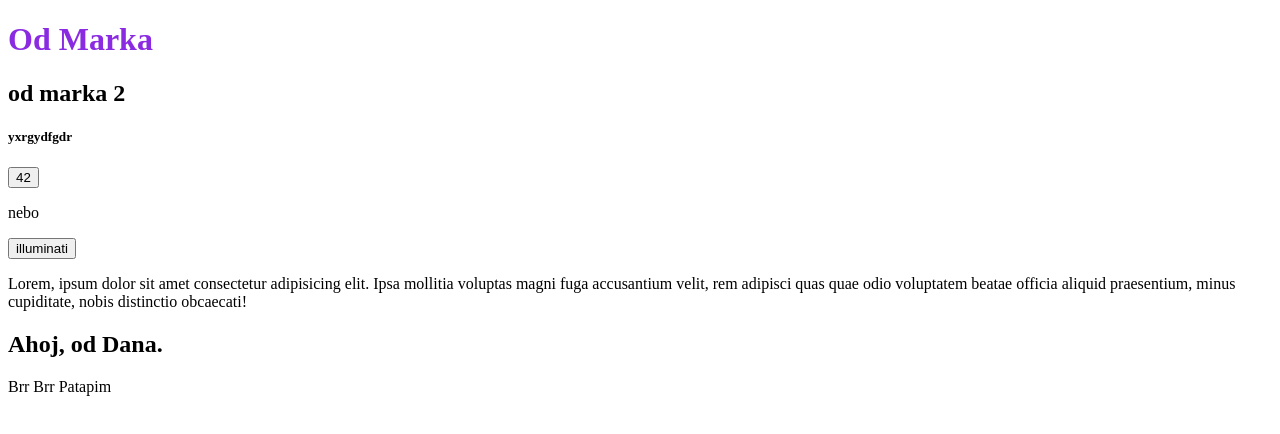
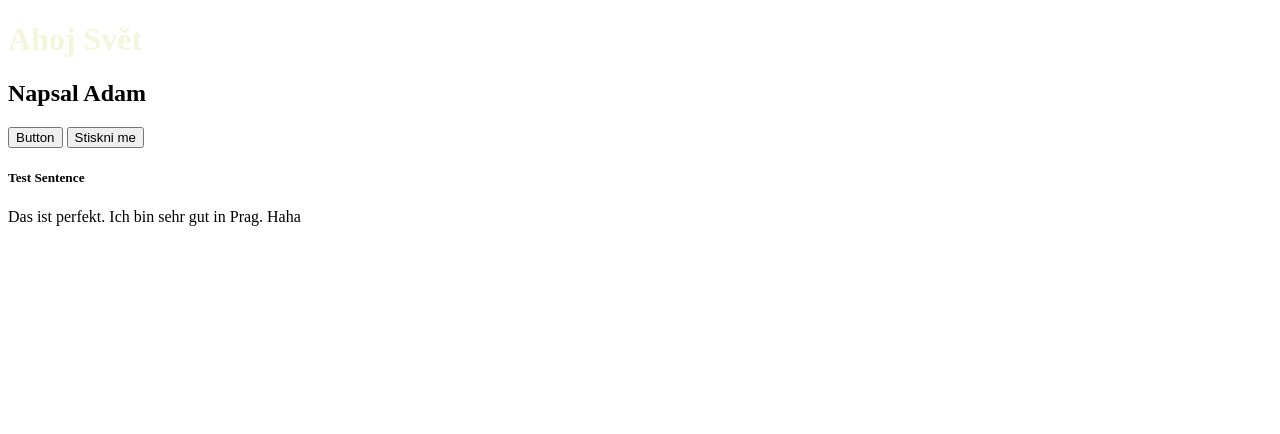
Before and after one commit to elijahmg/utery-project, a plain HTML site: page index.html in a window 1280 px wide. Drawn offline with Linux system fonts and the light colour scheme.

Commit message:
Update index.html
Desc

```diff
--- a/index.html
+++ b/index.html
@@ -3,26 +3,20 @@
 <head>
     <meta charset="UTF-8">
     <meta name="viewport" content="width=device-width, initial-scale=1.0">
-    <title>Utery</title>
+    <title>DokumentNevim</title>
     <style>
         h1{
-            color:blueviolet;
+            color:beige
         }
     </style>
 </head>
 <body>
-   <h1>Od Marka</h1>
-   <h2>od marka 2</h2>
+    <h1><b>Ahoj Svět</b></h1>
+    <h2>Napsal Adam</h2>
+    <button>Button</button>
+    <button>Stiskni me</button>
+    <h5>Test Sentence</h5>
 
-   <h5>yxrgydfgdr</h5>
-   <button>42</button>
-   <p>nebo</p>
-   <button>illuminati</button>
-
-
-
-   <p>Lorem, ipsum dolor sit amet consectetur adipisicing elit. Ipsa mollitia voluptas magni fuga accusantium velit, rem adipisci quas quae odio voluptatem beatae officia aliquid praesentium, minus cupiditate, nobis distinctio obcaecati!</p>
-   <h2>Ahoj, od Dana.</h2>
-   <p>Brr Brr Patapim</p>
+    <p>Das ist perfekt. Ich bin sehr gut in Prag. Haha</p>
 </body>
 </html>
```
